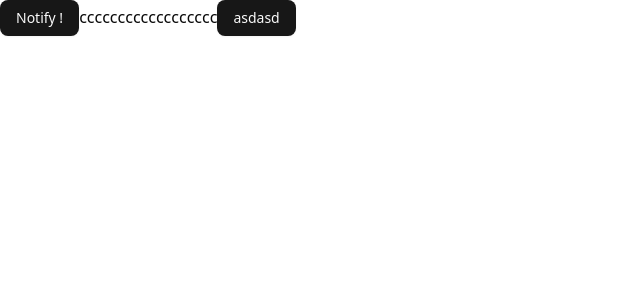
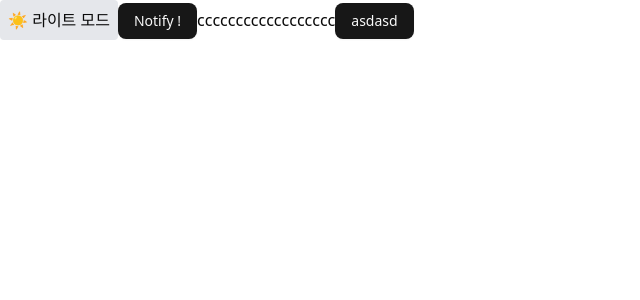
Before and after one commit to ravenkim/ss-react-boilerplate-js, a React (Vite) app: page / in a window 1280 px wide. Both pictures are taken after a click on the button "asdasdsa". Shown: the top 300 px of the page, without its empty margins (0-640 px from the left). Built offline with nearby package versions, Linux system fonts and the light colour scheme; no server answers.

Commit message:
다크모드 라이트모드 새로고침 깜빡임 없애기, 새로고침 해도 상태 기억

```diff
--- a/src/features/sample/Sample.jsx
+++ b/src/features/sample/Sample.jsx
@@ -6,6 +6,7 @@ import {sampleAction} from "src/features/sample/sampleReducer.jsx";
 import {useNavigate} from "react-router";
 import {Button} from "src/shared/components/lib/shadcn/components/ui/button.jsx";
 import {toast} from "react-toastify";
+import {useTheme} from "src/shared/components/lib/shadcn/components/ThemeProvider.jsx";
 
 
 
@@ -20,15 +21,32 @@ const Sample = () => {
         dispatch(sampleAction.getPokemon())
     }, []);
 
+    const { theme, setTheme } = useTheme();
+
+    const toggleTheme = () => {
+        if (theme === "light") {
+            setTheme("dark");
+        } else if (theme === "dark") {
+            setTheme("light");
+        } else {
+            // "system"인 경우 현재 시스템 테마 확인 후 반대 테마 적용
+            const systemPrefersDark = window.matchMedia("(prefers-color-scheme: dark)").matches;
+            setTheme(systemPrefersDark ? "light" : "dark");
+        }
+    };
 
     const notify = () => toast('Wow so easy !');
 
     return (
         <div>
+            <button onClick={toggleTheme} className="p-2 bg-gray-200 dark:bg-gray-800 rounded">
+                {theme === "light" ? "🌙 다크 모드" : "☀️ 라이트 모드"}
+            </button>
+
             <Button onClick={notify}>Notify !</Button>
             cccccccccccccccccc
             <Button
-            onClick={() => navigate("/", {state: {asd:123414}})}
+                onClick={() => navigate("/", {state: {asd: 123414}})}
             >asdasd</Button>
         </div>
     );
--- a/src/shared/components/lib/shadcn/components/ThemeProvider.jsx
+++ b/src/shared/components/lib/shadcn/components/ThemeProvider.jsx
@@ -28,7 +28,7 @@ const getStoredTheme = () => {
 applyTheme(getStoredTheme());
 
 export function ThemeProvider({ children, defaultTheme = "system" }) {
-    const [theme, setTheme] = useState(  () => defaultTheme || getStoredTheme() );
+    const [theme, setTheme] = useState(  () =>  getStoredTheme()  );
 
     useEffect(() => {
         applyTheme(theme);
```
